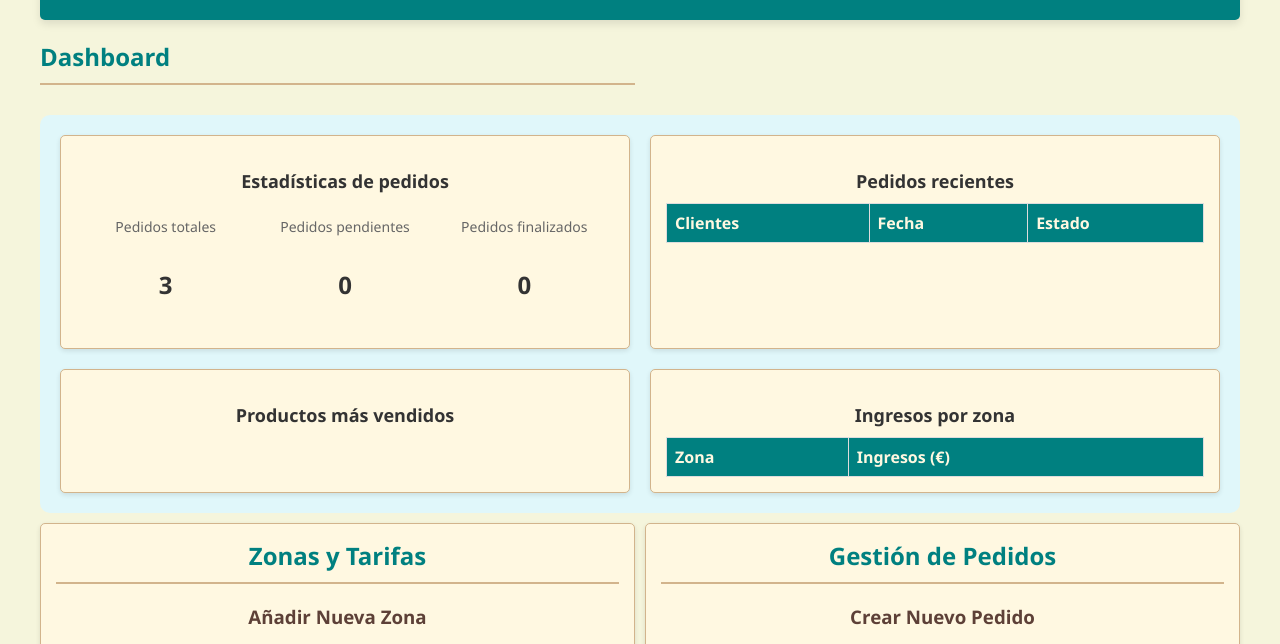
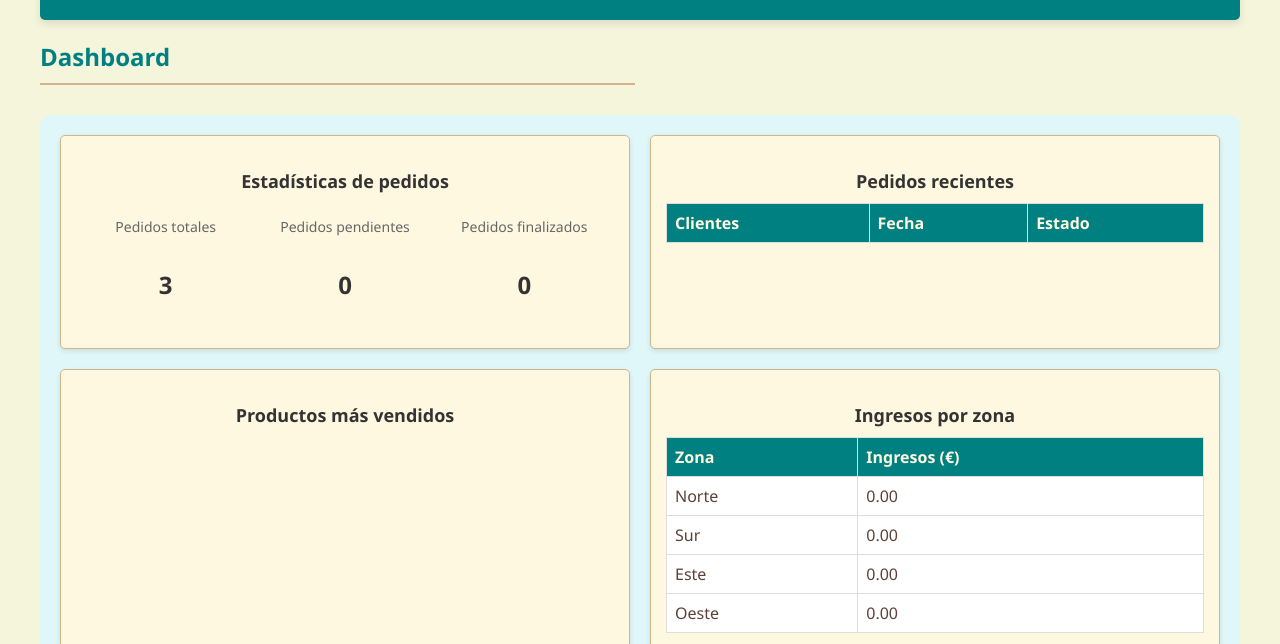
Before and after one commit to Joselu019/Trabajo-Grupal-1, a plain HTML site: page index.html in a window 1280 px wide. Shown: the part 126-770 px from the top of the page. Drawn offline with nearby package versions, Linux system fonts and the light colour scheme.

Commit message:
ingresos por zonas

```diff
--- a/index.html
+++ b/index.html
@@ -67,6 +67,22 @@
                         </thead>
                         <tbody id="revenueByZoneTable">
                             <!-- Los ingresos se añaden dinamicamente -->
+                            <tr>
+                                <td>Norte</td>
+                                <td id="norteRevenue">0</td>
+                            </tr>
+                            <tr>
+                                <td>Sur</td>
+                                <td id="surRevenue">0</td>
+                            </tr>
+                            <tr>
+                                <td>Este</td>
+                                <td id="esteRevenue">0</td>
+                            </tr>
+                            <tr>
+                                <td>Oeste</td>
+                                <td id="oesteRevenue">0</td>
+                            </tr>
                         </tbody>
                     </table>
                 </div>
--- a/script.js
+++ b/script.js
@@ -198,6 +198,7 @@ function inicializarAplicacion() {
     mostrarProductos();
     mostrarTarifasZonas();
     actualizarSelectProductos(productos); // Actualiza el select de productos al cargar la página
+    inicializarIngresosZona();
 
     // Event listeners existentes
     document.getElementById("calcularPromedio").addEventListener("click", calcularPromedioPedidos);
@@ -417,6 +418,18 @@ function crearPedido() {
     const emailCliente = document.getElementById('emailCliente').value.trim();
     const zona = document.getElementById('zonaPedido').value;
 
+    // Calcular el total del pedido (solo una vez)
+    const total = productosSeleccionados.reduce((sum, producto) =>
+        sum + (producto.precio * producto.cantidad), 0);
+
+    // Actualizar los ingresos de la zona correspondiente
+    const zonaId = zona.toLowerCase();
+    const elementoIngreso = document.getElementById(`${zonaId}Revenue`);
+    if (elementoIngreso) {
+        const ingresoActual = parseFloat(elementoIngreso.textContent) || 0;
+        elementoIngreso.textContent = (ingresoActual + total).toFixed(2);
+    }
+
     // Validar que todos los campos estén completos
     if (!nombreCliente || !emailCliente || !zona) {
         alert('Por favor complete todos los campos del pedido (nombre, email y zona)');
@@ -435,10 +448,6 @@ function crearPedido() {
         alert('Por favor ingrese un email válido');
         return;
     }
-
-    // Calcular el total del pedido
-    const total = productosSeleccionados.reduce((sum, producto) =>
-        sum + (producto.precio * producto.cantidad), 0);
 
     // Actualizar el stock de los productos
     productosSeleccionados.forEach(productoSeleccionado => {
@@ -475,6 +484,17 @@ function crearPedido() {
 
     // Mostrar mensaje de éxito
     alert(`Pedido creado con éxito!\nTotal: ${total}€`);
+}
+
+// Función auxiliar para inicializar los ingresos por zona
+function inicializarIngresosZona() {
+    const zonas = ['norte', 'sur', 'este', 'oeste'];
+    zonas.forEach(zona => {
+        const elemento = document.getElementById(`${zona}Revenue`);
+        if (elemento && elemento.textContent === '0') {
+            elemento.textContent = '0.00';
+        }
+    });
 }
 
 function mostrarPedidos() {
```
